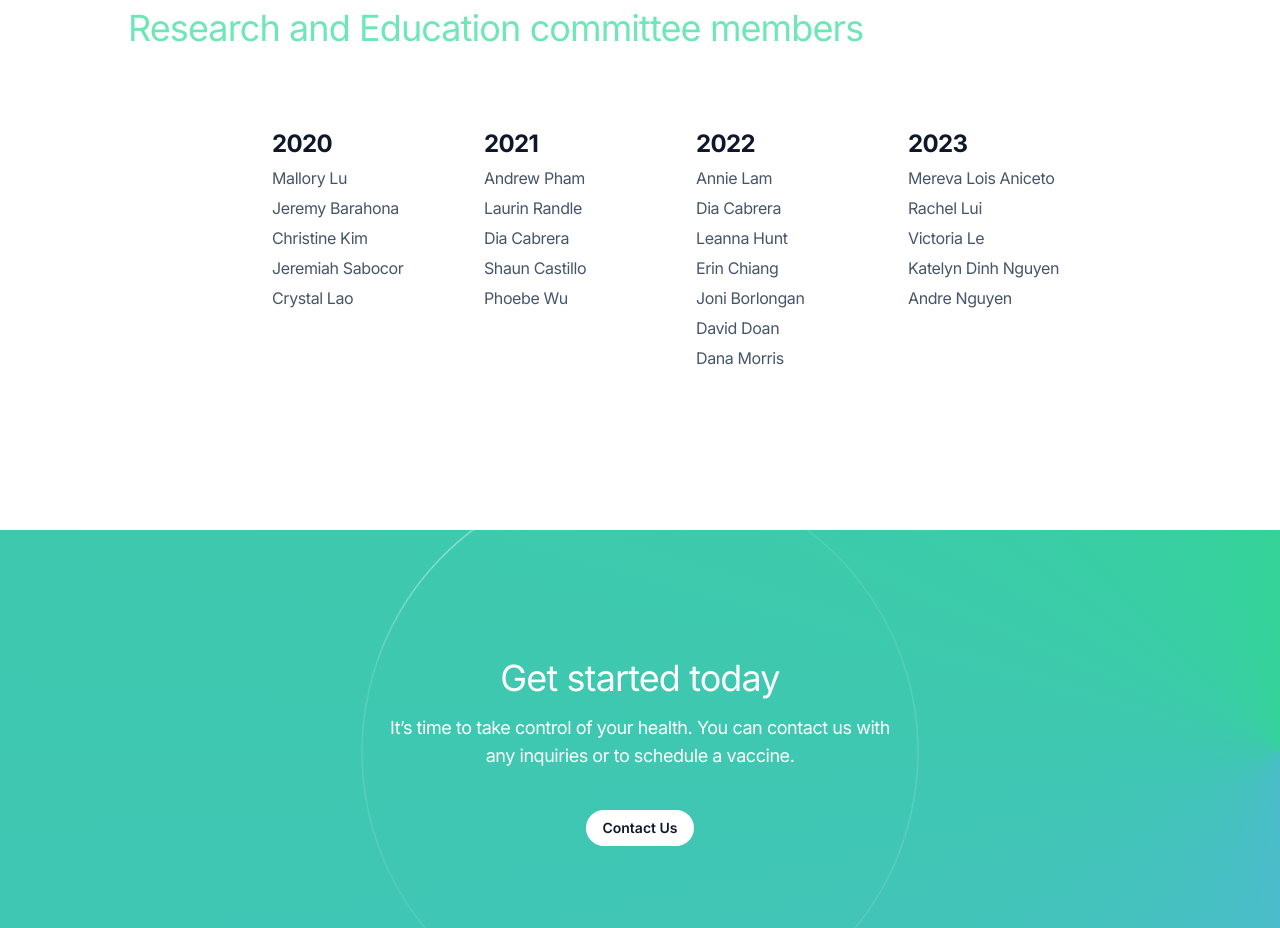
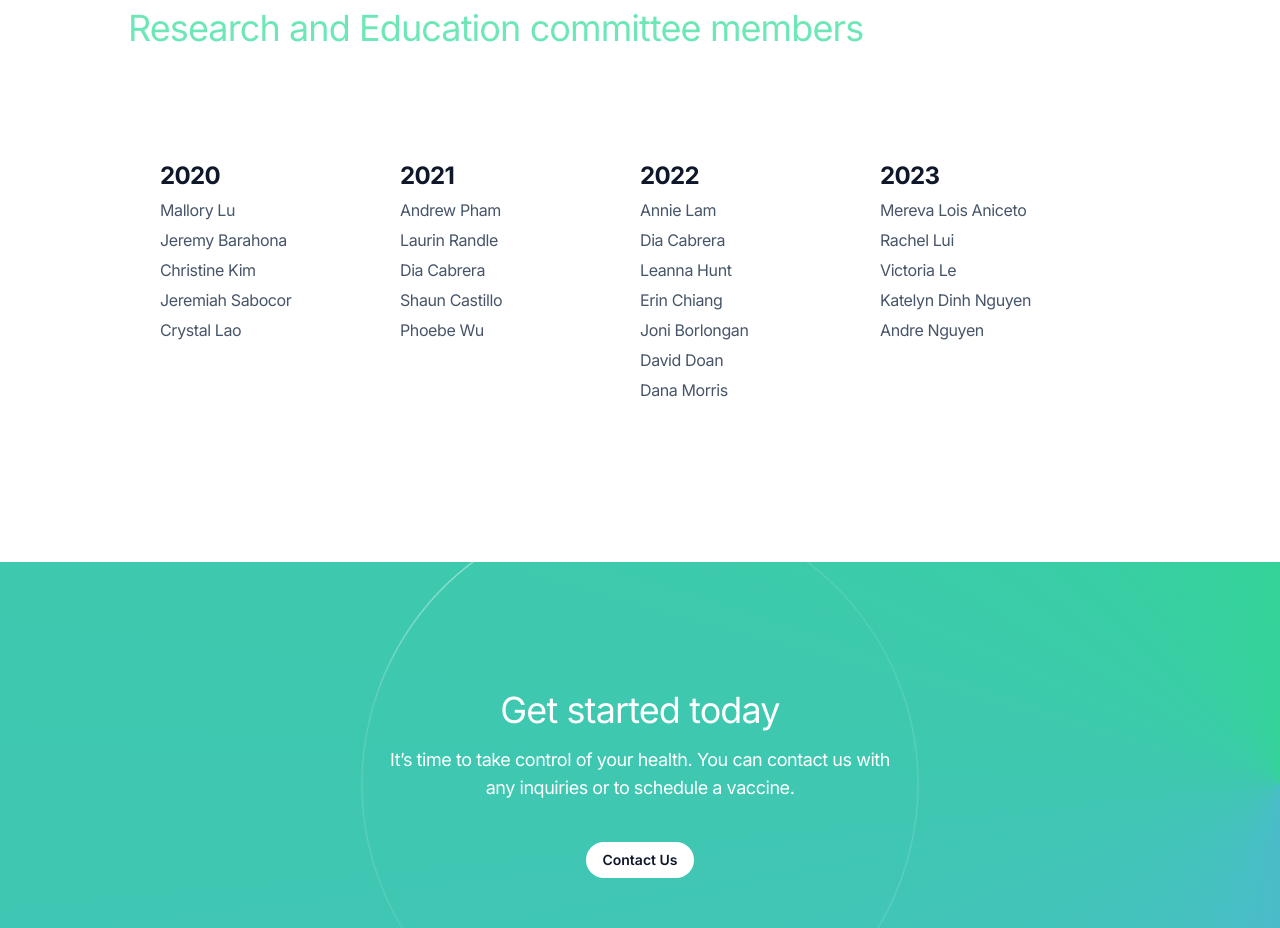
Before and after one commit to Anthonykgg/pharma_website, a Next.js app: page / in a window 1280 px wide. Shown: the part 1820-2748 px from the top of the page. Built offline with nearby package versions, Linux system fonts and the light colour scheme.

Commit message:
Update css in research section

```diff
--- a/pages/index.js
+++ b/pages/index.js
@@ -89,9 +89,9 @@ export default function Home() {
             </h2>
         </div>
         <div className="mx-auto max-w-7xl px-4 sm:px-6 lg:px-8 relative">
-          <div className="mx-auto ml-28 flex flex-col sm:flex-row justify-between">
+          <div className="mx-auto flex flex-col sm:flex-row justify-between">
             <div className="sm:w-[30%]">
-              <h3 className="text-2xl font-bold tracking-tight text-slate-900">
+              <h3 className="text-2xl mt-8 font-bold tracking-tight text-slate-900">
                 2020
               </h3>
               <p className="mt-1.5 text-base tracking-tight text-slate-600">
@@ -111,7 +111,7 @@ export default function Home() {
               </p>
             </div>
             <div className="sm:w-[30%]">
-              <h3 className="text-2xl font-bold tracking-tight text-slate-900">
+              <h3 className="text-2xl mt-8 font-bold tracking-tight text-slate-900">
                 2021
               </h3>
               <p className="mt-1.5 text-base tracking-tight text-slate-600">
@@ -131,7 +131,7 @@ export default function Home() {
               </p>
             </div>
             <div className="sm:w-[30%]">
-              <h3 className="text-2xl font-bold tracking-tight text-slate-900">
+              <h3 className="text-2xl mt-8 font-bold tracking-tight text-slate-900">
                 2022
               </h3>
               <p className="mt-1.5 text-base tracking-tight text-slate-600">
@@ -157,7 +157,7 @@ export default function Home() {
               </p>
             </div>
             <div className="sm:w-[30%]">
-              <h3 className="text-2xl font-bold tracking-tight text-slate-900">
+              <h3 className="text-2xl mt-8 font-bold tracking-tight text-slate-900">
                 2023
               </h3>
               <p className="mt-1.5 text-base tracking-tight text-slate-600">
```
